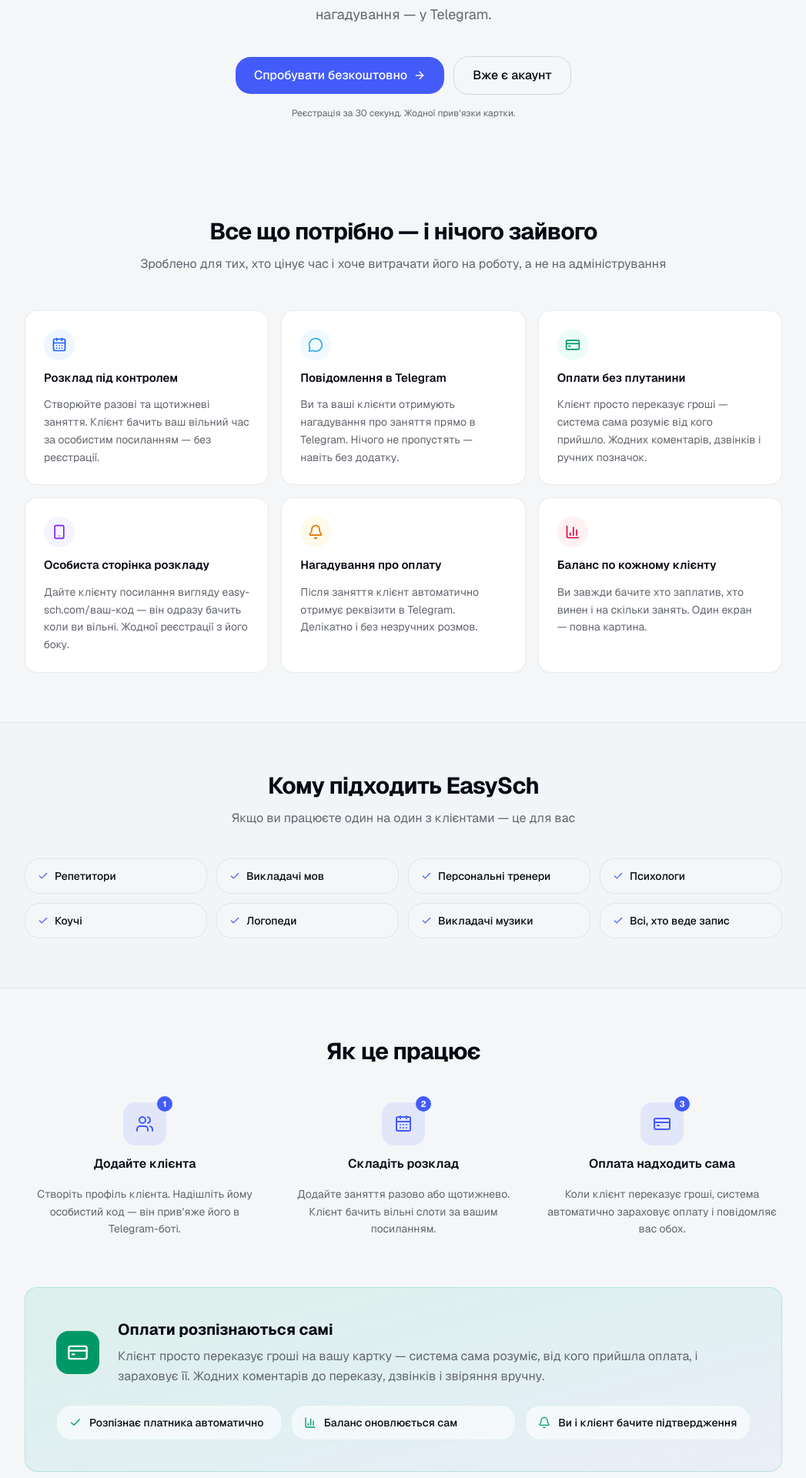
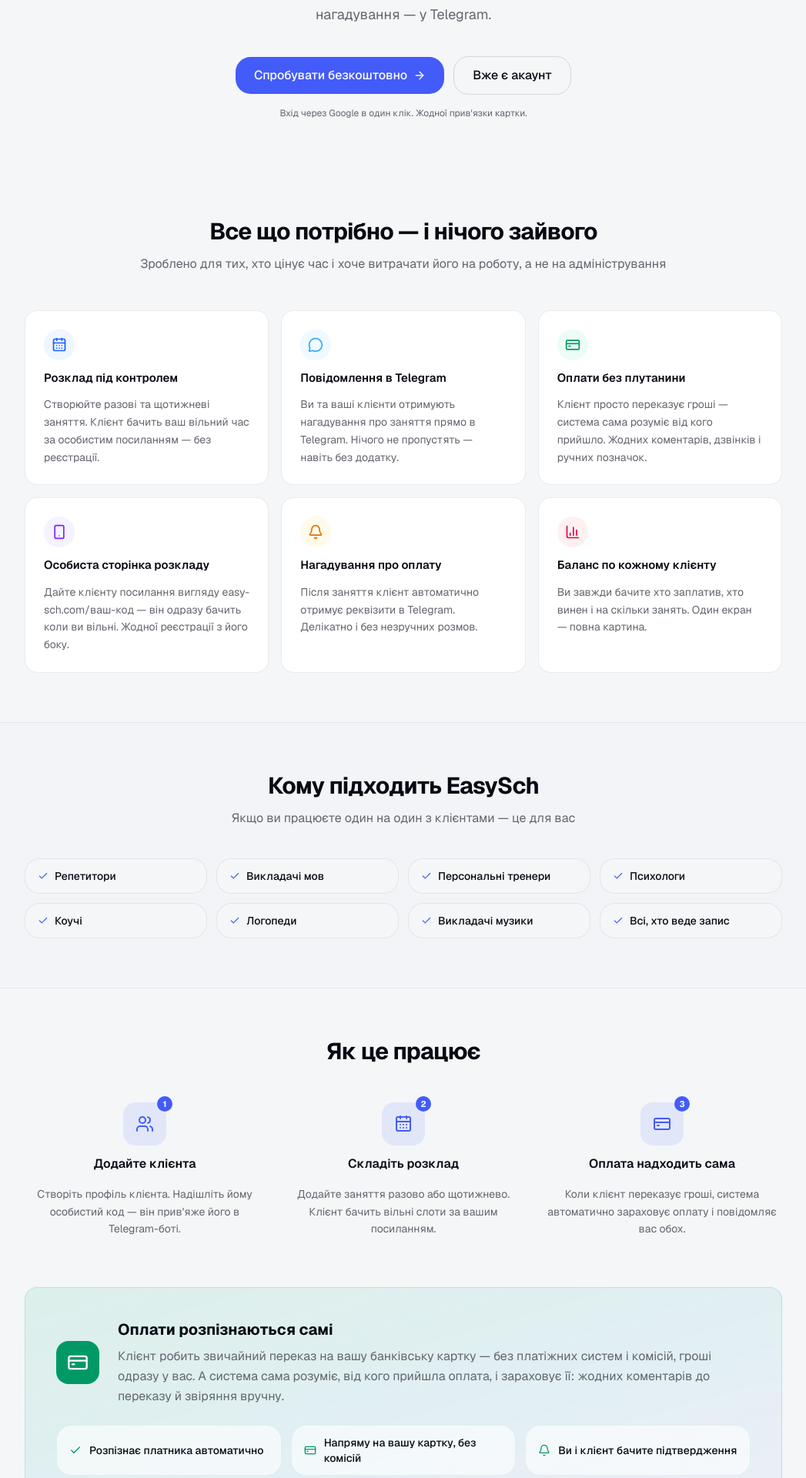
Before and after one commit to stasbabunts-lab/easysch, a Next.js app: page / in a window 1280 px wide. Shown: the part 400-2320 px from the top of the page at 77% size, without its empty margins (116-1163 px from the left). Built offline with nearby package versions, Linux system fonts and the light colour scheme; no server answers; the database is empty.

Commit message:
Landing/login: drop '30 seconds' (Google login is instant); clarify payments are a plain card transfer, no payment system or fees
Co-Authored-By: Claude Opus 4.8 <noreply@anthropic.com>

```diff
--- a/src/app/(auth)/login/page.tsx
+++ b/src/app/(auth)/login/page.tsx
@@ -29,9 +29,9 @@ export default function LoginPage() {
           </div>
 
           <div>
-            <h1 className="text-2xl font-bold tracking-tight">Почніть за 30 секунд</h1>
+            <h1 className="text-2xl font-bold tracking-tight">Вхід за один клік</h1>
             <p className="text-muted-foreground text-sm mt-1">
-              Новий акаунт створюється автоматично — просто продовжіть з Google
+              Продовжіть з Google — новий акаунт створюється автоматично
             </p>
           </div>
 
@@ -42,10 +42,6 @@ export default function LoginPage() {
               {error}
             </p>
           )}
-
-          <p className="text-center text-xs text-muted-foreground">
-            Ще немає акаунту? Просто натисніть кнопку вище — акаунт створюється автоматично.
-          </p>
         </div>
       </div>
     </div>
--- a/src/app/page.tsx
+++ b/src/app/page.tsx
@@ -81,7 +81,7 @@ export default async function Home() {
           </Link>
         </div>
         <p className="text-xs text-muted-foreground mt-4">
-          Реєстрація за 30 секунд. Жодної прив&apos;язки картки.
+          Вхід через Google в один клік. Жодної прив&apos;язки картки.
         </p>
       </section>
 
@@ -241,16 +241,16 @@ export default async function Home() {
             <div className="flex-1">
               <h3 className="text-xl font-bold mb-2">Оплати розпізнаються самі</h3>
               <p className="text-muted-foreground leading-relaxed">
-                Клієнт просто переказує гроші на вашу картку — система сама розуміє, від кого
-                прийшла оплата, і зараховує її. Жодних коментарів до переказу, дзвінків
-                і звіряння вручну.
+                Клієнт робить звичайний переказ на вашу банківську картку — без платіжних
+                систем і комісій, гроші одразу у вас. А система сама розуміє, від кого
+                прийшла оплата, і зараховує її: жодних коментарів до переказу й звіряння вручну.
               </p>
             </div>
           </div>
           <div className="mt-6 grid sm:grid-cols-3 gap-3">
             {[
               { icon: Check, text: "Розпізнає платника автоматично" },
-              { icon: BarChart3, text: "Баланс оновлюється сам" },
+              { icon: CreditCard, text: "Напряму на вашу картку, без комісій" },
               { icon: Bell, text: "Ви і клієнт бачите підтвердження" },
             ].map(({ icon: Icon, text }) => (
               <div key={text} className="flex items-center gap-2.5 bg-white/60 rounded-xl px-4 py-3 text-sm font-medium border border-emerald-500/10">
@@ -332,7 +332,7 @@ export default async function Home() {
             Зареєструватися
             <ArrowRight className="h-4 w-4" />
           </Link>
-          <p className="text-white/30 text-xs mt-4">Реєстрація займає 30 секунд</p>
+          <p className="text-white/30 text-xs mt-4">Реєстрація в один клік через Google</p>
         </div>
       </section>
 
```
